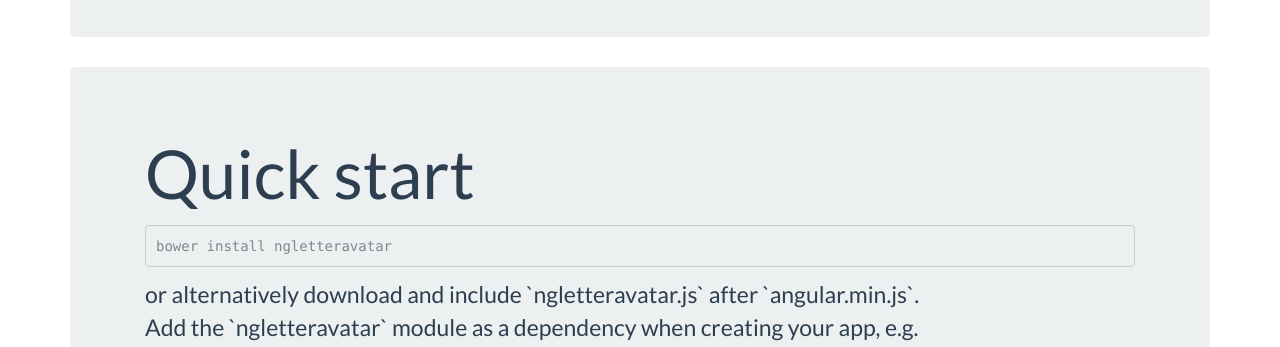
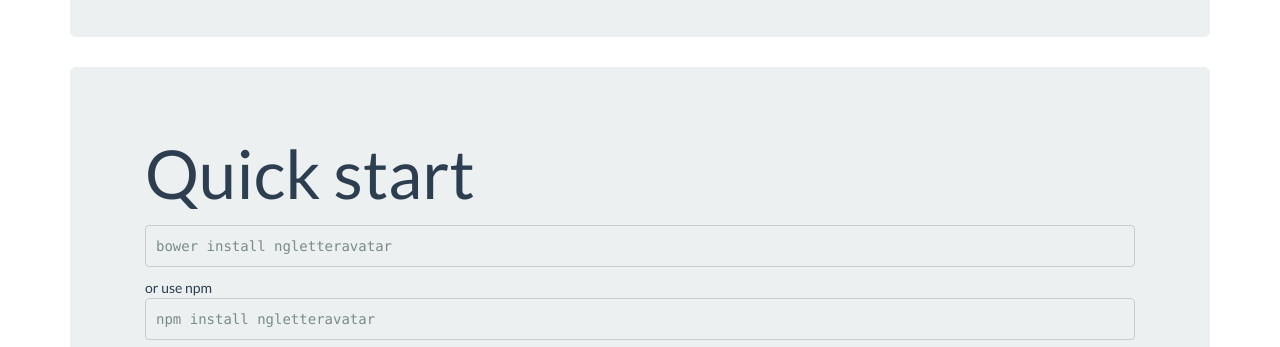
Before and after one commit to uttesh/ngletteravatar, a plain HTML site: page index.html in a window 1280 px wide. Shown: the part 3600-3947 px from the top of the page. Drawn offline with Linux system fonts and the light colour scheme.

Commit message:
Update index.html

```diff
--- a/index.html
+++ b/index.html
@@ -359,6 +359,10 @@
 <pre>
 bower install ngletteravatar
 </pre>
+or use npm
+<pre>
+npm install ngletteravatar
+</pre>
 <p>
 or alternatively download and include `ngletteravatar.js` after `angular.min.js`. <br>
 Add the `ngletteravatar` module as a dependency when creating your app, e.g. <br>
```
